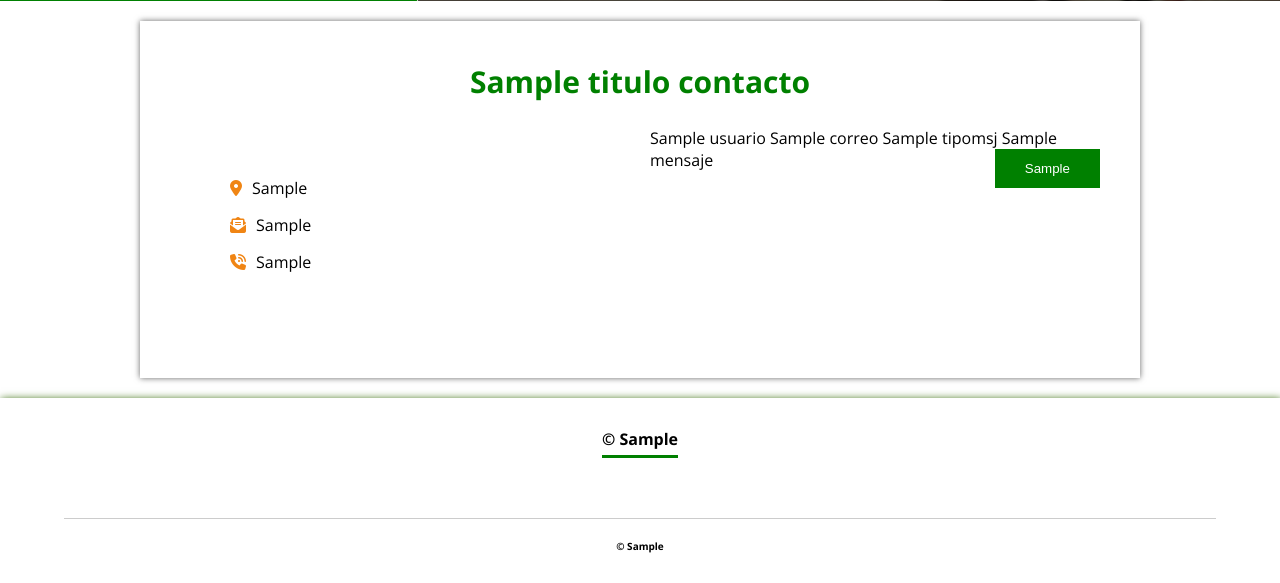
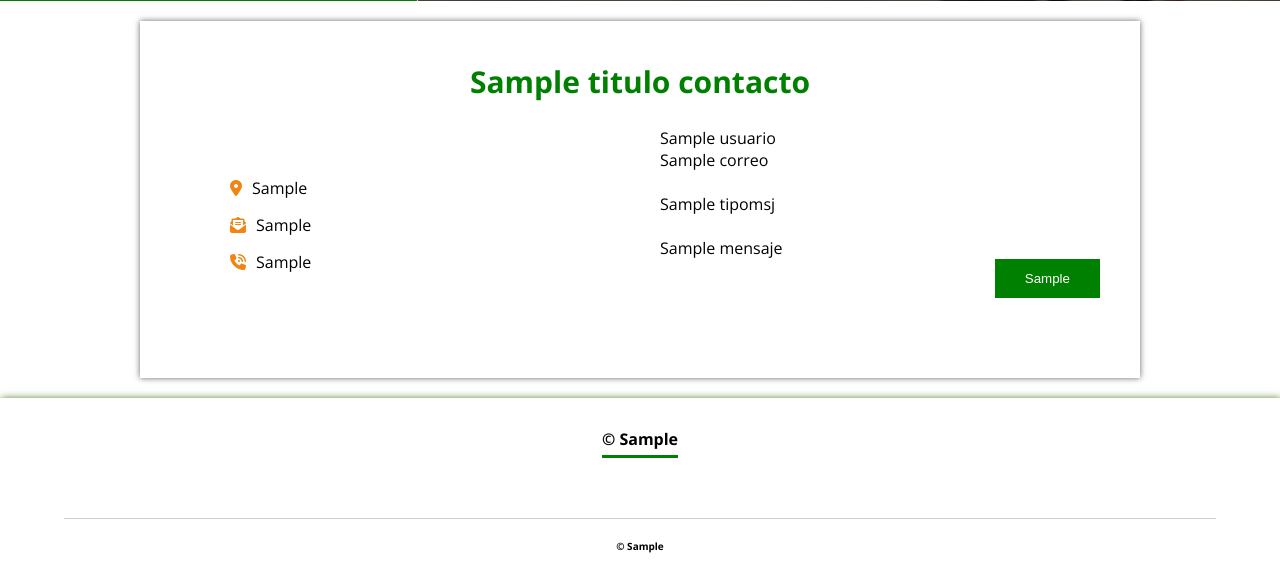
Before and after one commit to LauraAgudelo10/DjangoClass, a Django app: template app/core/src/templates/contacto.html in a window 1280 px wide. Shown: the part 659-1242 px from the top of the page. Run offline with Django 3.2, Linux system fonts and the light colour scheme; the template is opened without the code that fills it: most values are stand-ins (such as "Sample title", 1, 10 or a date in 2020); some libraries are stand-ins or nearby versions.

Commit message:
Actualización

```diff
--- a/app/core/src/static/assets/css/style.css
+++ b/app/core/src/static/assets/css/style.css
@@ -419,10 +419,9 @@
     padding: 12px 20px;
     border: 1px solid #999;
     color: #999;
-    font-weight: 400;
+    font-weight: 600;
     outline: 0;
 }
-
 .formulario textarea{
     max-width: 100%;
     min-width: 100%;
--- a/app/core/src/templates/contacto.html
+++ b/app/core/src/templates/contacto.html
@@ -48,10 +48,20 @@
             </form>-->
               <form action="" method="POST" class="formulario">
                 {% csrf_token %}
+                <div class="formulario input">
                  {{ formulario.usuario }}
+                </div>
+                <div class="formulario input">
                  {{ formulario.correo }}
+                </div>
+                <br>
+                <div class="formulario input">
                  {{ formulario.tipomsj }}
+                </div>
+                <br>
+                <div class="formulario textarea">
                  {{ formulario.mensaje }}
+                </div>
                 <span>
                   {% if "ok" in request.GET %}
                     <span class="alert">Hemos recibido tu mensaje</span>
```
Also changed, not shown: app/core/src/forms.py (+4 -4 lines), app/core/src/views.py (+1 -1 lines).
